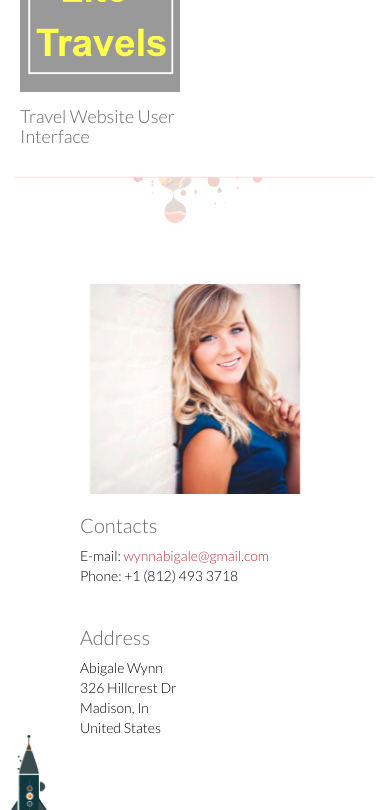
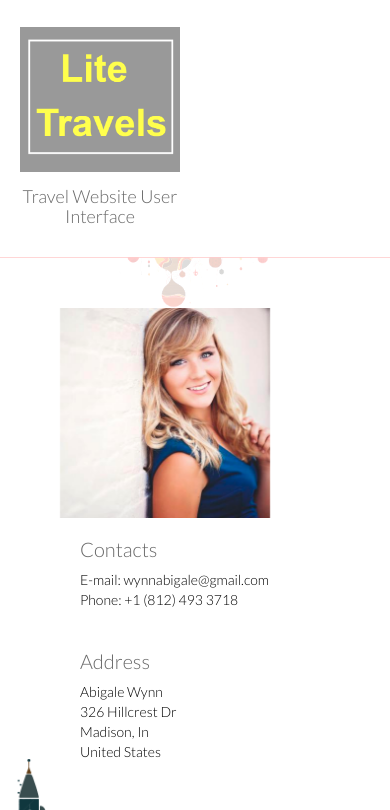
Before and after one commit to 4-the-wynn/4-the-wynn.github.io, a plain HTML site: page index.html in a window 390 px wide. Shown: the part 5588-6398 px from the top of the page. Drawn offline with Linux system fonts and the light colour scheme.

Commit message:
fixed overflow

```diff
--- a/css/main.css
+++ b/css/main.css
@@ -18,6 +18,7 @@
     font-size: 14px;
     line-height: 22px;
     color: #000;
+    overflow-x: hidden
   }
 
   html {
--- a/index.html
+++ b/index.html
@@ -324,7 +324,7 @@
     <section id="portfolio">
         <div class="container">
             <div class="row">
-                <!--ul class="portfolio-filter text-center">
+                <ul class="portfolio-filter text-center">
                     <!--li><a class="btn btn-default active" href="#" data-filter="*">All</a></li>
                     <li><a class="btn btn-default" href="#" data-filter=".branded">Branded</a></li>
                     <li><a class="btn btn-default" href="#" data-filter=".design">Design</a></li>
@@ -405,7 +405,7 @@
                                 <h2>Sailing Vivamus</h2>
                             </div>
                         </div>
-                    </div>
+                    </div-->
                     <!--div class="col-xs-6 col-sm-4 col-md-3 portfolio-item branded mobile">
                         <div class="portfolio-wrapper">
                             <div class="portfolio-single">
@@ -646,15 +646,15 @@
     <footer id="footer">
         <div class="container">
             <div class="row">
-                <div class="col-sm-12 text-center bottom-separator">
-                    <img src="images/home/under.png" class="img-responsive inline" alt="">
-                </div>
+                <!--div class="col-xs-12 text-center bottom-separator"-->
+                    <img src="images/home/under.png" class="img-responsive inline" alt="" style="width: auto;">
+
                 <div class="col-md-6 col-sm-6 col-xs-12">
                     <!--div class="testimonial bottom">
                     <div class="col-md-4 col-sm-8 col-xs-12"></div>
                         <!--h2>Testimonial</h2---->
-                        <div class="col-md-4 col-xs-2"></div>
-                        <img class="col-md-6 col-sm-6 col-xs-8 bottom text-center" src="images/profilepic.png">
+                        <div class="col-md-4 col-sm-1 col-xs-1"></div>
+                        <img class="col-md-6 col-sm-4 col-xs-8 bottom text-center" src="images/profilepic.png">
                         <!--div class="media">
                             <div class="pull-left">
                                 <!--a href="#"><img src="images/home/profile1.png" alt=""></a>
@@ -675,15 +675,15 @@
                         </div>
                     </div-->
                 </div>
-                <div class="col-md-3 col-sm-6 col-xs-12 col-xs-offset-2">
+                <div class="col-md-3 col-sm-6 col-xs-12 col-sm-offset-1 col-xs-offset-2 ">
                         <h2>Contacts</h2>
                         <address>
-                        E-mail: <a href="mailto: wynnabigale@gmail.com;">wynnabigale@gmail.com</a> <br>
+                        E-mail: wynnabigale@gmail.com <br>
                         Phone: +1 (812) 493 3718
                         <!--Fax: +1 (123) 456 7891 <br>-->
                         </address>
                 </div>
-                <div class="col-md-3 col-sm-6 col-xs-12 col-xs-offset-2">
+                <div class="col-md-3 col-sm-6 col-xs-12 col-sm-offset-1 col-xs-offset-2">
                         <h2>Address</h2>
                         <address>
                         Abigale Wynn<br>
```
